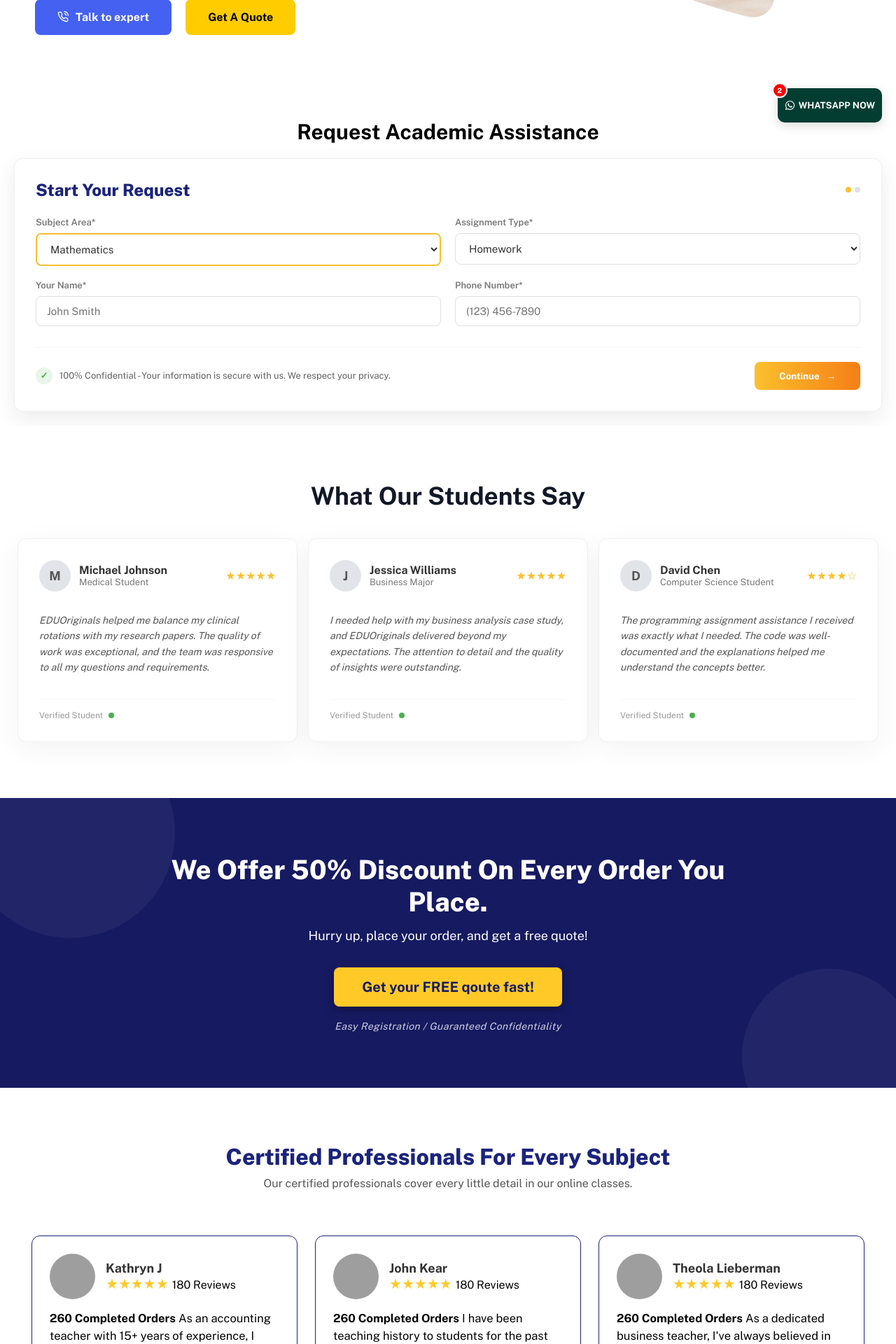
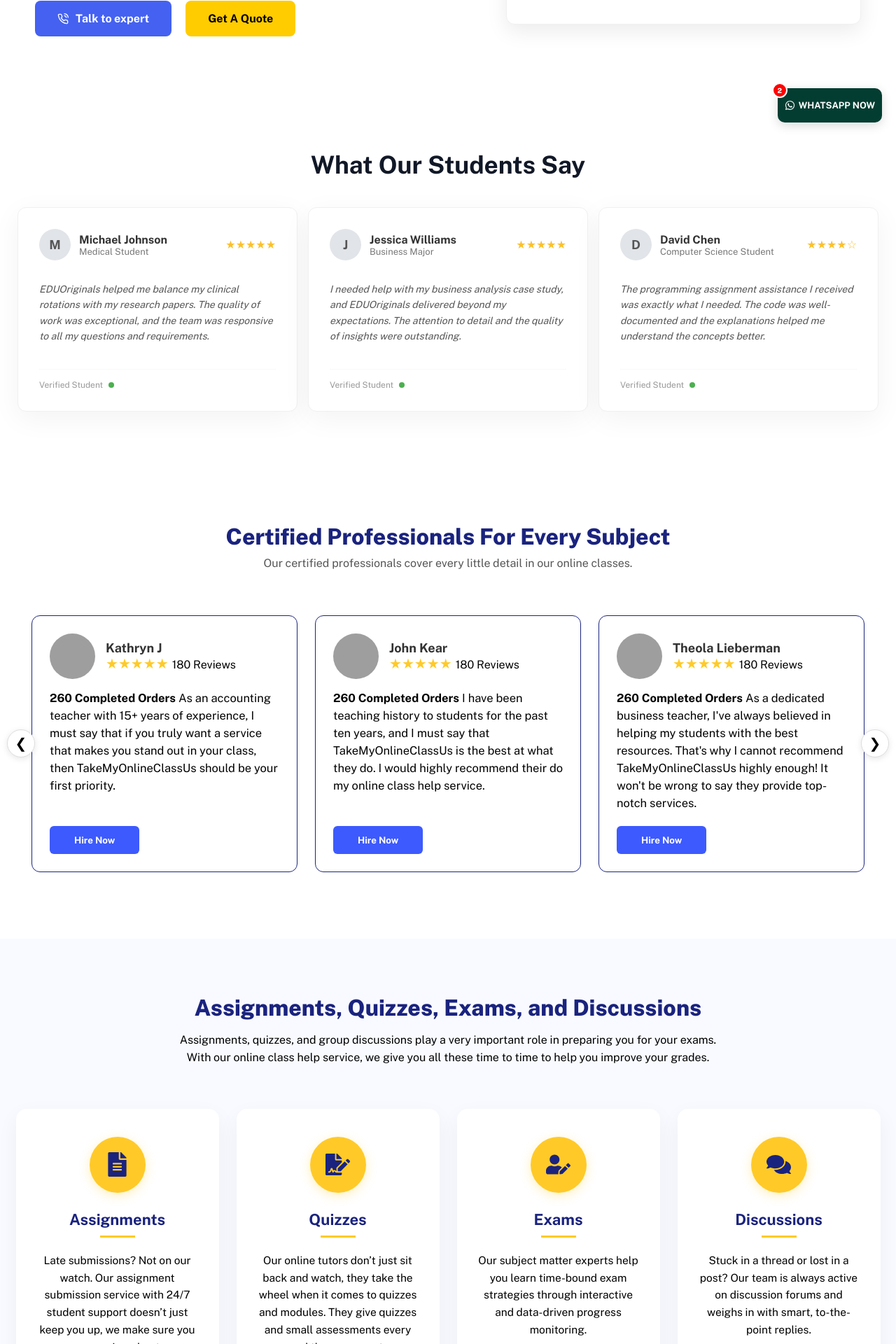
Before and after one commit to kashifjavaid1/Grade-boostera-websites, a React (Vite) app: page / in a window 1280 px wide. Shown: the part 600-2520 px from the top of the page at 70% size. Built offline with nearby package versions, Linux system fonts and the light colour scheme; grey boxes are pictures that could not be loaded.

Commit message:
request-form

```diff
--- a/src/components/RequestForm/RequestForm.css
+++ b/src/components/RequestForm/RequestForm.css
@@ -1,6 +1,6 @@
-.request-form-main-container {
+/* .request-form-main-container {
     padding-top: 40px;
-}
+} */
 
 .request-form-card {
     background: #ffffff;
@@ -10,6 +10,7 @@
     max-width: 1240px;
     margin: 20px auto;
     border: 1px solid #f0f0f0;
+    height: 450px;
 }
 
 .request-form-heading {
--- a/src/components/RequestForm/RequestForm.jsx
+++ b/src/components/RequestForm/RequestForm.jsx
@@ -6,7 +6,7 @@ const MultiStepForm = () => {
 
     return (
         <div className='request-form-main-container'>
-            <h3 className='request-form-heading'>Request Academic Assistance</h3>
+            {/* <h3 className='request-form-heading'>Request Academic Assistance</h3> */}
             <div className="request-form-card">
                 {step === 1 ? (
                     <>
--- a/src/index.css
+++ b/src/index.css
@@ -212,7 +212,9 @@ body {
 }
 
 
-
+.discount-container {
+    margin-top: 60px;
+}
 
 .discount-banner {
     background-color: #161a61;
--- a/src/pages/Home.jsx
+++ b/src/pages/Home.jsx
@@ -31,32 +31,15 @@ const Home = () => {
                     </div>
 
                     <div className="hero-right">
-                        <img src={heroGirl} alt="Student" className="hero-image" />
+                        {/* <img src={heroGirl} alt="Student" className="hero-image" /> */}
+                        <RequestForm />
                     </div>
                 </div>
             </section>
 
-            <RequestForm />
+
             <Testimonials />
-            <section className="discount-banner">
-                <div className="banner-bg-shape shape-1"></div>
-                <div className="banner-bg-shape shape-2"></div>
 
-                <div className="banner-content">
-                    <h2 className="banner-heading">
-                        We Offer 50% Discount On Every Order You Place.
-                    </h2>
-                    <p className="banner-subtext">
-                        Hurry up, place your order, and get a free quote!
-                    </p>
-                    <button className="banner-btn-yellow">
-                        Get your FREE qoute fast!
-                    </button>
-                    <p className="banner-footer-text">
-                        Easy Registration / Guaranteed Confidentiality
-                    </p>
-                </div>
-            </section>
 
             <Reviews />
             <Services />
@@ -168,6 +151,28 @@ const Home = () => {
                     <img src={setupsImage} alt="Students Group" className="steps-img-render" />
                 </div>
             </section>
+
+            <div className='discount-container'>
+                <section className="discount-banner">
+                    <div className="banner-bg-shape shape-1"></div>
+                    <div className="banner-bg-shape shape-2"></div>
+
+                    <div className="banner-content">
+                        <h2 className="banner-heading">
+                            We Offer 50% Discount On Every Order You Place.
+                        </h2>
+                        <p className="banner-subtext">
+                            Hurry up, place your order, and get a free quote!
+                        </p>
+                        <button className="banner-btn-yellow">
+                            Get your FREE qoute fast!
+                        </button>
+                        <p className="banner-footer-text">
+                            Easy Registration / Guaranteed Confidentiality
+                        </p>
+                    </div>
+                </section>
+            </div>
             <Faq />
         </>
     );
```
